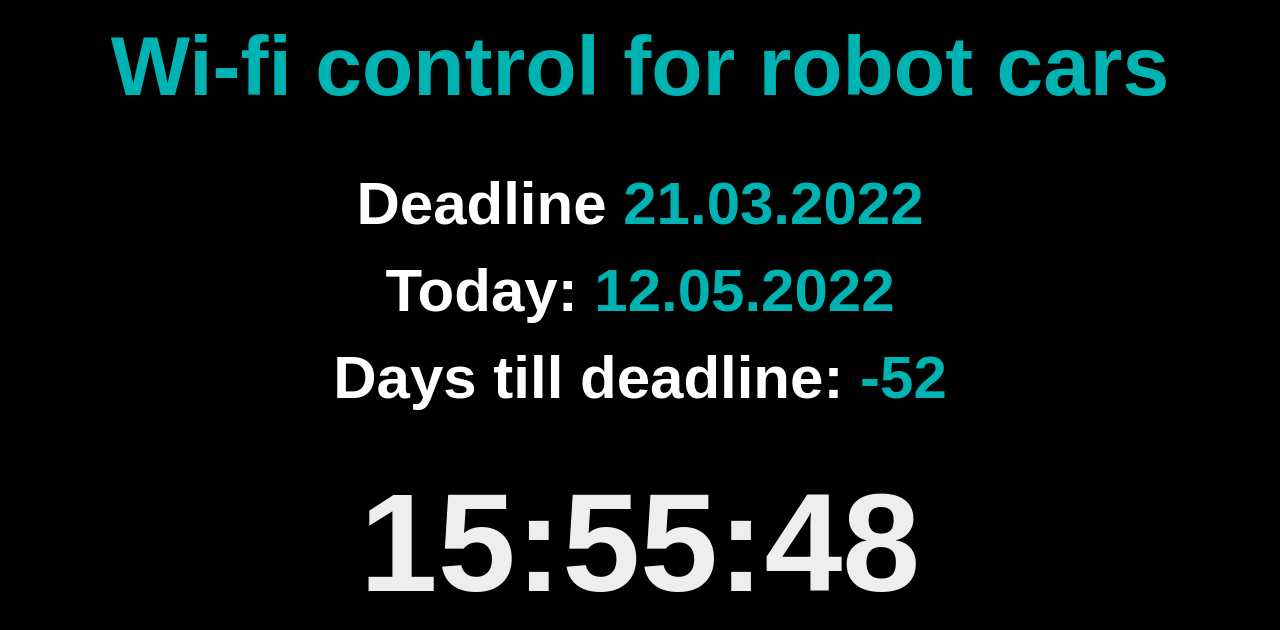
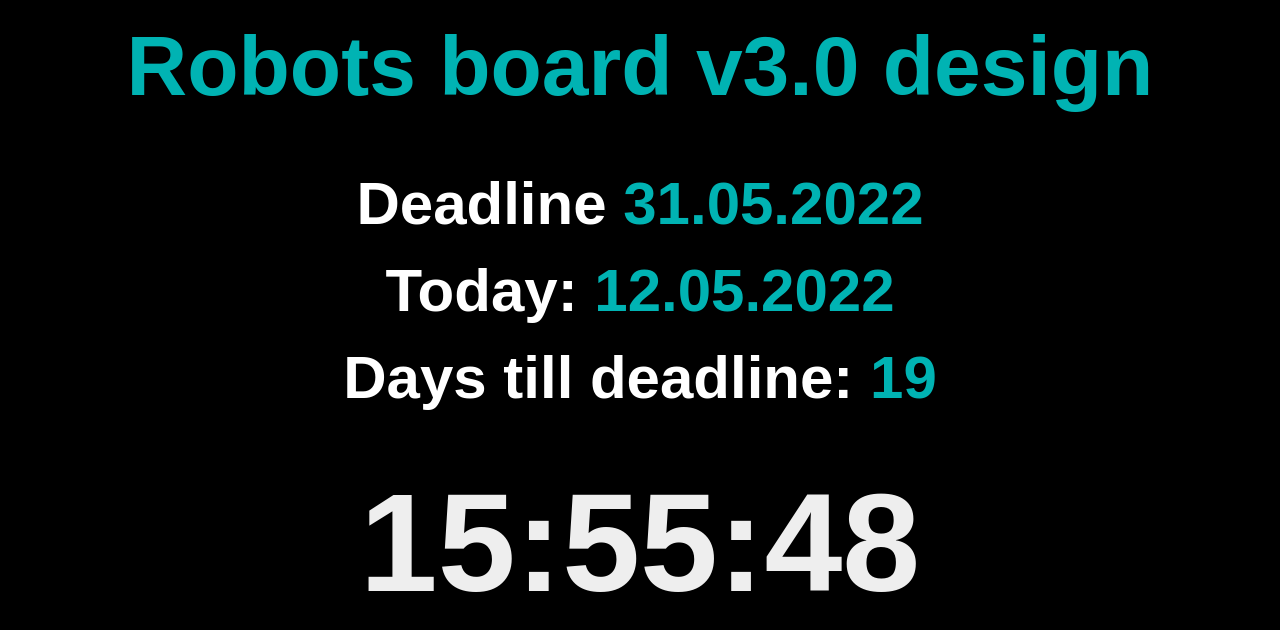
Before and after one commit to Trimple/Web-design-learning, a website: page index.html in a window 1280 px wide. Drawn offline with Linux system fonts and the light colour scheme.

Commit message:
New target: Robots board v3.0 design

```diff
--- a/index.html
+++ b/index.html
@@ -30,7 +30,7 @@
             }
 
             function myFunction() {
-                let deadlineDate = "2022-03-21T12:00:00"
+                let deadlineDate = "2022-05-31T12:00:00"
 
                 let testDate = new Date(deadlineDate);
                 let currentDate = new Date();
@@ -62,8 +62,7 @@
 
         </script></head>
         <body onload="myFunction()">
-            <div class="additional_text"> <span style="color:cyan; opacity: 70%; font-size: 1.4em;">Wi-fi control for robot
-                    cars</span></div><br>
+            <div class="additional_text"> <span style="color:cyan; opacity: 70%; font-size: 1.4em;">Robots board v3.0 design</span></div><br>
             <div class="additional_text"><span id="deadlineText"></span> <span id="deadlineDate"
                     style="color:cyan; opacity: 70%;"></span>
             </div>
```
